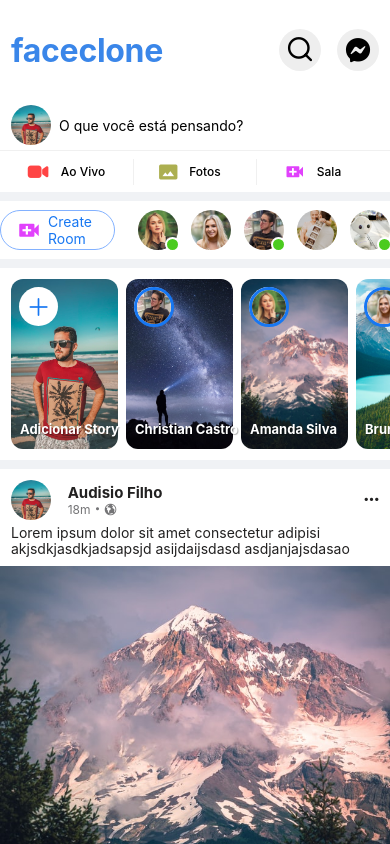
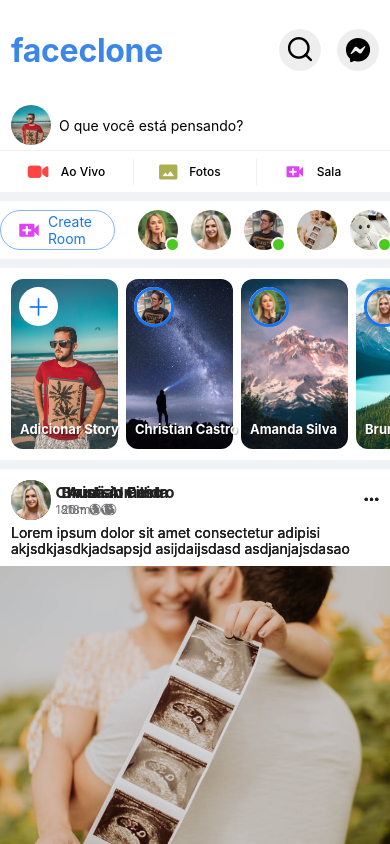
Before and after one commit to audisiofilho/face-clone, a React Native app: screen / in a window 390 px wide. Built offline with nearby package versions, Linux system fonts and the light colour scheme.

Commit message:
Finalizando FooterMenu e colocando mais Posts

```diff
--- a/components/Feed.js
+++ b/components/Feed.js
@@ -2,7 +2,7 @@
 import { View } from "react-native";
 import styled from "styled-components/native";
 import Avatar from "./Avatar";
-import { Entypo, AntDesign } from "@expo/vector-icons";
+import { Entypo, AntDesign, MaterialCommunityIcons } from "@expo/vector-icons";
 
 const Container = styled.View`
   flex: 1;
@@ -96,6 +96,12 @@
   color: #424040;
 `;
 
+const BottonDivider = styled.View`
+  width: 100%;
+  height: 9px;
+  background: #f0f2f5;
+`;
+
 const Feed = () => {
   return (
     <>
@@ -127,7 +133,144 @@
                 <TextCount>130 comentários</TextCount>
                 <TextCount>59 compartilhamentos</TextCount>
             </FooterCount>
+
+            <Separator/>
+            <FooterMenu>
+                <Button>
+                    <Icon>
+                        <AntDesign name="like2" size={20} color="424040" />
+                    </Icon>
+                    <Text>Curtir</Text>
+                </Button>
+
+                <Button>
+                    <Icon>
+                        <MaterialCommunityIcons name="comment-outline" size={20} color="424040" />
+                    </Icon>
+                    <Text>Comentar</Text>
+                </Button>
+
+                <Button>
+                    <Icon>
+                        <MaterialCommunityIcons name="share-outline" size={20} color="424040" />
+                    </Icon>
+                    <Text>Compartilhar</Text>
+                </Button>
+            </FooterMenu>
         </Footer>
+        <BottonDivider/>
+      </Container>
+
+      <Container>
+        <Header>
+          <Row>
+            <Avatar source={require("../assets/user3.jpg")} />
+          </Row>
+          <View style={{ marginRight: 185 }}>
+            <User>Christian Castro</User>
+            <Row>
+              <Time>18h</Time>
+              <Entypo name="dot-single" size={14} color="#747476" />
+              <Entypo name="globe" size={12} color="#747476" />
+            </Row>
+          </View>
+          <Entypo name="dots-three-horizontal" size={15} color="#222121" />
+        </Header>
+        <Post>Lorem ipsum dolor sit amet consectetur adipisi akjsdkjasdkjadsapsjd asijdaijsdasd asdjanjajsdasao</Post>
+        <Foto source={require('../assets/post2.jpg')}/>
+        <Footer>
+            <FooterCount>
+                <Row>
+                    <IconCount>
+                       <AntDesign name="like1" size={12} color="#ffffff" />
+                    </IconCount>
+                    <TextCount>409 curtidas</TextCount>
+                </Row>
+                <TextCount>160 comentários</TextCount>
+                <TextCount>89 compartilhamentos</TextCount>
+            </FooterCount>
+
+            <Separator/>
+            <FooterMenu>
+                <Button>
+                    <Icon>
+                        <AntDesign name="like2" size={20} color="424040" />
+                    </Icon>
+                    <Text>Curtir</Text>
+                </Button>
+
+                <Button>
+                    <Icon>
+                        <MaterialCommunityIcons name="comment-outline" size={20} color="424040" />
+                    </Icon>
+                    <Text>Comentar</Text>
+                </Button>
+
+                <Button>
+                    <Icon>
+                        <MaterialCommunityIcons name="share-outline" size={20} color="424040" />
+                    </Icon>
+                    <Text>Compartilhar</Text>
+                </Button>
+            </FooterMenu>
+        </Footer>
+        <BottonDivider/>
+      </Container>
+
+      <Container>
+        <Header>
+          <Row>
+            <Avatar source={require("../assets/user2.jpg")} />
+          </Row>
+          <View style={{ marginRight: 185 }}>
+            <User>Bruna Almeida</User>
+            <Row>
+              <Time>20m</Time>
+              <Entypo name="dot-single" size={14} color="#747476" />
+              <Entypo name="globe" size={12} color="#747476" />
+            </Row>
+          </View>
+          <Entypo name="dots-three-horizontal" size={15} color="#222121" />
+        </Header>
+        <Post>Lorem ipsum dolor sit amet consectetur adipisi akjsdkjasdkjadsapsjd asijdaijsdasd asdjanjajsdasao</Post>
+        <Foto source={require('../assets/user4.jpg')}/>
+        <Footer>
+            <FooterCount>
+                <Row>
+                    <IconCount>
+                       <AntDesign name="like1" size={12} color="#ffffff" />
+                    </IconCount>
+                    <TextCount>505 curtidas</TextCount>
+                </Row>
+                <TextCount>490 comentários</TextCount>
+                <TextCount>147 compartilhamentos</TextCount>
+            </FooterCount>
+
+            <Separator/>
+            <FooterMenu>
+                <Button>
+                    <Icon>
+                        <AntDesign name="like2" size={20} color="424040" />
+                    </Icon>
+                    <Text>Curtir</Text>
+                </Button>
+
+                <Button>
+                    <Icon>
+                        <MaterialCommunityIcons name="comment-outline" size={20} color="424040" />
+                    </Icon>
+                    <Text>Comentar</Text>
+                </Button>
+
+                <Button>
+                    <Icon>
+                        <MaterialCommunityIcons name="share-outline" size={20} color="424040" />
+                    </Icon>
+                    <Text>Compartilhar</Text>
+                </Button>
+            </FooterMenu>
+        </Footer>
+        <BottonDivider/>
       </Container>
     </>
   );
```
